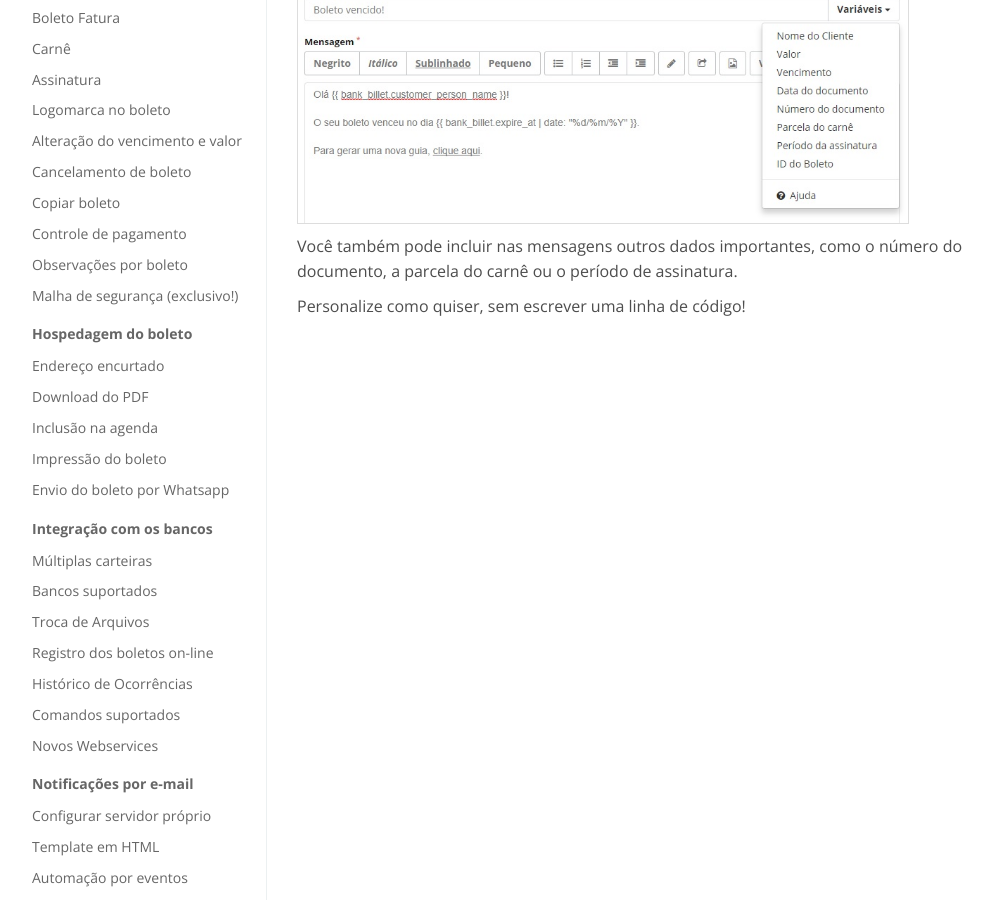
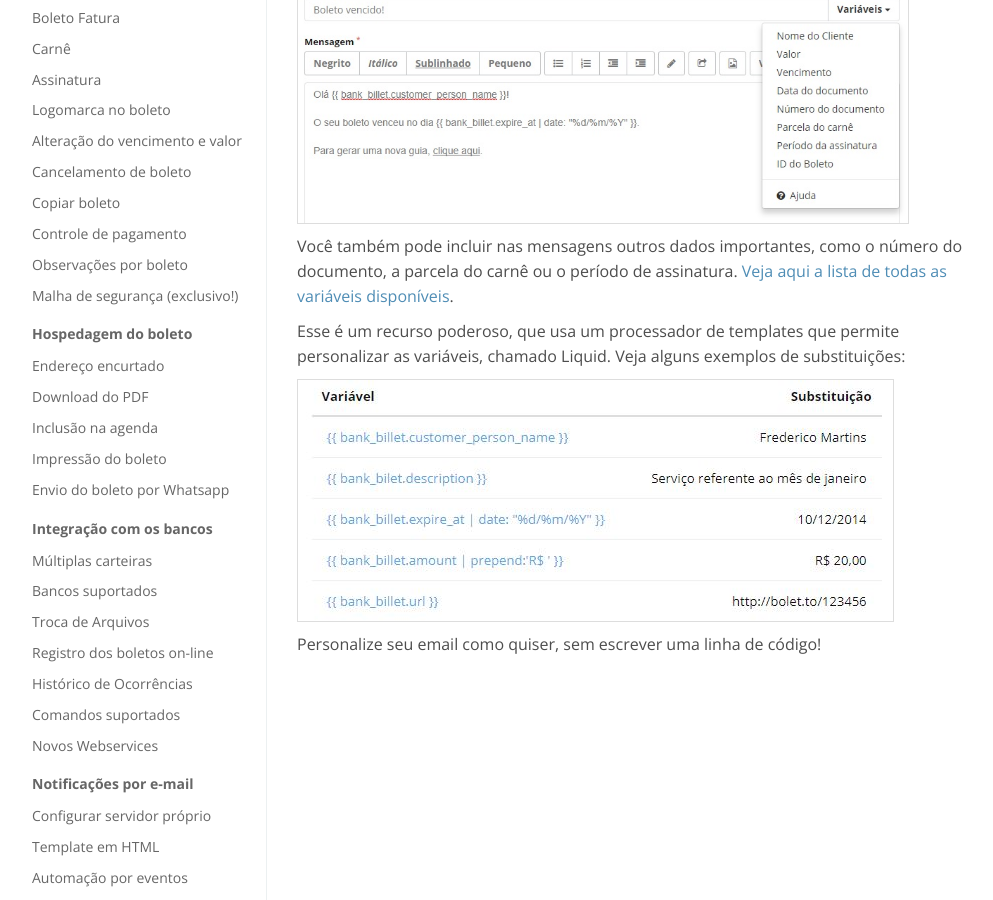
Before and after one commit to BoletoSimples/boletosimples-features, a Jekyll site: the page built from notificacoes-por-e-mail/variaveis-de-substituicao.markdown, in a window 1280 px wide and 900 px high, scrolled down 374 px. Shown: the whole window, without its empty margins (143-1136 px from the left). Built offline with Jekyll 4.4.1, drawn with Linux system fonts in a browser that asks for light colours.

Commit message:
Updated Variaveis De Substituicao

```diff
--- a/notificacoes-por-e-mail/variaveis-de-substituicao.markdown
+++ b/notificacoes-por-e-mail/variaveis-de-substituicao.markdown
@@ -10,6 +10,10 @@ Com elas, o Boleto Simples vai inserir automaticamente no email informações co
 
 ![variaveis.jpg](/uploads/variaveis.jpg)
 
-Você também pode incluir nas mensagens outros dados importantes, como o número do documento, a parcela do carnê ou o período de assinatura.
+Você também pode incluir nas mensagens outros dados importantes, como o número do documento, a parcela do carnê ou o período de assinatura. [Veja aqui a lista de todas as variáveis disponíveis](https://suporte.boletosimples.com.br/article/gzqu55ajrb-variaveis-que-podem-ser-usadas-nos-boletos-e-notificacoes).
 
-Personalize como quiser, sem escrever uma linha de código!
+Esse é um recurso poderoso, que usa um processador de templates que permite personalizar as variáveis, chamado Liquid.  Veja alguns exemplos de substituições:
+
+![variaveis substituicao.JPG](/uploads/variaveis%20substituicao.JPG)
+
+Personalize seu email como quiser, sem escrever uma linha de código!
```
